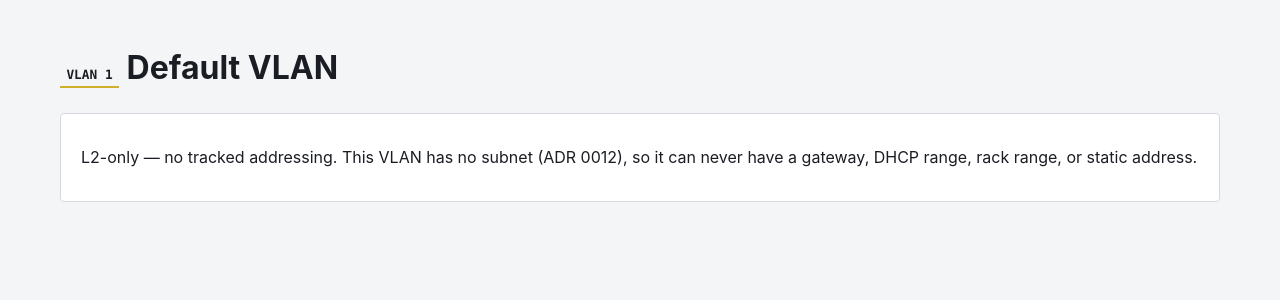
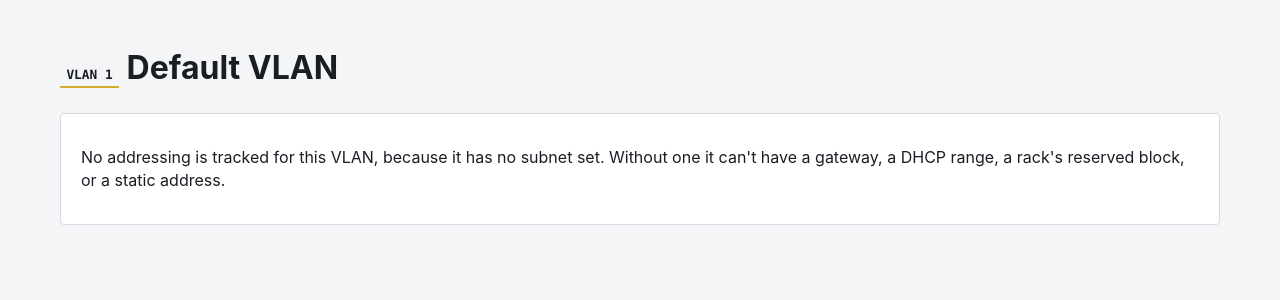
Before and after one commit to misnow1/network-addresser-9000, a Django app: page /vlans/1/ in a window 1280 px wide. Shown: the part 52-352 px from the top of the page. Run offline with Django 5.2, Linux system fonts and the light colour scheme; the visitor is signed in with stand-in values (Sample User, id 1); data comes from the database, SQL or seed files in the repository; parts of the project's set-up code (start-up, migrations or seed data) failed here and were passed over.

Commit message:
Write the UI's text for operators, not for developers
The read-only UI is the entire product for a Viewer once ADR 0020's Stage C
locks them out of the admin, so its on-screen text is product copy. Several
strings were written as if the reader had the repo open: the VLAN page's
next-free-block banner explained ADR 0019 backstops inside its own
parenthetical, and a paragraph below it recounted how ADR 0002's bottom-/24
DHCP convention was retired by ADR 0011 and what this page therefore does not
assume. None of that helps someone trying to find a free address.

The banner now reads "Next free block: 10.200.3.96/27" and nothing else. The
convention paragraph is gone entirely — the legend already names which range
is hatched, which is the fact an operator needs. The L2-only VLAN notice
drops its ADR 0012 citation and says the actionable thing instead: no subnet
is set, so nothing can be addressed here.

The reasoning is not lost, only relocated to template comments, which is
where the next person to edit these files will actually read it. The banner's
comment is the load-bearing one: it records that this figure must keep being
computed through the same call the admin's own suggestion uses, and that an
earlier revision widened its exclusion set display-only and began advertising
a block the allocator would not hand out. That warning needs to survive; it
just doesn't need to be on screen.

Domain vocabulary stays. Rack, slot, VLAN, DHCP, spare pool and companion are
CONTEXT.md's ubiquitous language and an operator of this system uses them
daily. "derived" is the one term that is domain-correct but opaque on sight,
so its three occurrences gain a plain-language title attribute explaining
that the hardware computes the address and won't allow it to be changed —
a tooltip rather than another paragraph.

One test broke on this, correctly diagnosing itself: it asserted the exact
phrase "no tracked addressing" and so failed on an edit that changed no
behaviour at all. It now asserts the outcome — that no address map is built
and the page explains the missing subnet — which is what it meant to check.
Pinning copy in tests is how copy becomes unchangeable.

Co-Authored-By: Claude Opus 5 <noreply@anthropic.com>

```diff
--- a/inventory/templates/inventory/device_detail.html
+++ b/inventory/templates/inventory/device_detail.html
@@ -47,7 +47,7 @@
           <tr>
             <td>
               {{ port.description }}
-              {% if port.slot_offset > 0 %}<span class="tag-derived">derived</span>{% endif %}
+              {% if port.slot_offset > 0 %}<span class="tag-derived" title="The hardware works this address out from another of its own ports, and won't let it be changed.">derived</span>{% endif %}
             </td>
             <td>
               <span class="vlan-chip" style="--vlan-hue: {{ port.vlan.vlan_id|vlan_hue }}">
--- a/inventory/templates/inventory/rack_detail.html
+++ b/inventory/templates/inventory/rack_detail.html
@@ -78,7 +78,7 @@
                   {% for address in cell.addresses %}
                     <div>
                       <span class="address-value{% if address.derived %} address-value--derived{% endif %}">{{ address.value }}</span>
-                      {% if address.derived %}<span class="tag-derived">derived</span>{% endif %}
+                      {% if address.derived %}<span class="tag-derived" title="The hardware works this address out from another of its own ports, and won't let it be changed.">derived</span>{% endif %}
                       <div class="tile__meta">{{ address.description }}</div>
                     </div>
                   {% endfor %}
--- a/inventory/templates/inventory/vlan_map.html
+++ b/inventory/templates/inventory/vlan_map.html
@@ -11,8 +11,11 @@
 
   {% if unavailable_reason == "l2_only" %}
     <div class="panel">
-      <p>L2-only — no tracked addressing. This VLAN has no subnet (ADR 0012), so it can never
-        have a gateway, DHCP range, rack range, or static address.</p>
+      {# An L2-only VLAN is one with no subnet — see ADR 0012. Kept out of the user-facing #}
+      {# wording below: "no subnet is set" is the fact an operator can act on, and the #}
+      {# decision record behind it isn't. #}
+      <p>No addressing is tracked for this VLAN, because it has no subnet set. Without one it
+        can't have a gateway, a DHCP range, a rack's reserved block, or a static address.</p>
     </div>
   {% elif unavailable_reason == "malformed" %}
     <div class="panel">
@@ -22,24 +25,21 @@
   {% else %}
     <p class="tile__meta">{{ vlan.subnet }}</p>
 
+    {# This figure is computed through the same call the admin's own "leave blank to #}
+    {# suggest" uses, so it always agrees with what creating a range here would actually #}
+    {# allocate. That equality is load-bearing and is pinned by BannerHatchConsistencyTests #}
+    {# — an earlier revision widened this banner's exclusion set to also skip the bottom #}
+    {# /24 (ADR 0002's retired convention, dropped by ADR 0011) and it began advertising a #}
+    {# block the allocator would not hand out. Don't reintroduce a display-only exclusion. #}
+    {# #}
+    {# It is a suggestion rather than a promise: an empty reservation Rack can hold offset #}
+    {# space back from it (ADR 0019). That nuance is deliberately not on screen — it only #}
+    {# matters when someone is deliberately reserving space, and they already know. #}
     {% if next_block %}
-      <div class="vlan-map-banner">
-        Next free block (backstop — ADR 0019 lets a reservation Rack hold offset space back
-        from this suggestion; computed the same way the admin's own "leave blank to suggest"
-        would for this VLAN, so this always agrees with what creating a range here actually
-        allocates): {{ next_block }}
-      </div>
+      <div class="vlan-map-banner">Next free block: {{ next_block }}</div>
     {% else %}
-      <div class="vlan-map-banner">No free block sized for a /27-equivalent reservation remains on this subnet.</div>
+      <div class="vlan-map-banner">No free block of the minimum size remains on this subnet.</div>
     {% endif %}
-
-    <p class="tile__meta">
-      By long-standing convention (ADR 0002), the bottom /24 of a VLAN's subnet was once
-      suggested as a DHCP range — that auto-suggestion was retired in ADR 0011, so nothing on
-      this page assumes it: the hatch below shows only the DHCP range actually recorded for
-      this VLAN, if any, and the banner above never avoids the bottom /24 unless that's where
-      the recorded range happens to be.
-    </p>
 
     <div class="panel">
       <h2 class="panel__heading">Shape of the subnet</h2>
@@ -55,16 +55,21 @@
                title="{{ segment.rack.name }} ({{ segment.address_range }})"></div>
         {% endfor %}
       </div>
+      {# The hatch shows only the DHCP range actually recorded on this VLAN. It deliberately #}
+      {# does not shade the bottom /24: that was ADR 0002's suggested convention, retired by #}
+      {# ADR 0011, and shading it would assert a rule the system no longer applies. The #}
+      {# legend says which range is hatched rather than explaining that history — an #}
+      {# operator needs to read the picture, not the reasoning behind it. #}
       <ul>
         {% if dhcp_segment %}
           <li>
-            <span class="badge">hatched</span> this VLAN's recorded DHCP range
-            ({{ dhcp_segment.start }}-{{ dhcp_segment.end }}) — allocated to nothing tracked here
+            <span class="badge">hatched</span> this VLAN's DHCP range
+            ({{ dhcp_segment.start }}-{{ dhcp_segment.end }}) — not available to racks
           </li>
         {% else %}
           <li><span class="badge">hatched</span> would show this VLAN's DHCP range — none is recorded</li>
         {% endif %}
-        <li><span class="badge">filled</span> a rack's reserved block — hatched and coloured are two different kinds of unavailable</li>
+        <li><span class="badge">filled</span> a block already reserved by a rack</li>
       </ul>
       <table class="plain">
         <thead>
@@ -94,7 +99,7 @@
             <tr>
               <td>
                 {{ entry.address }}
-                {% if entry.derived %}<span class="tag-derived">derived</span>{% endif %}
+                {% if entry.derived %}<span class="tag-derived" title="The hardware works this address out from another of its own ports, and won't let it be changed.">derived</span>{% endif %}
               </td>
               <td><a href="{{ entry.owner_url }}">{{ entry.owner_label }}</a></td>
             </tr>
```
Also changed, not shown: inventory/test_ui.py (+8 -1 lines).
